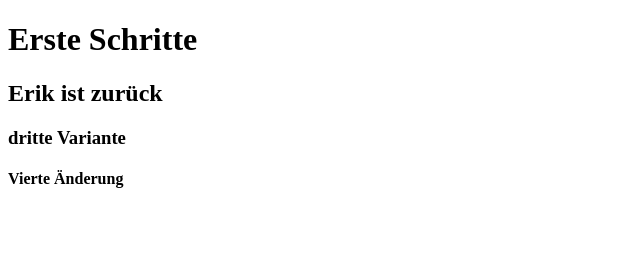
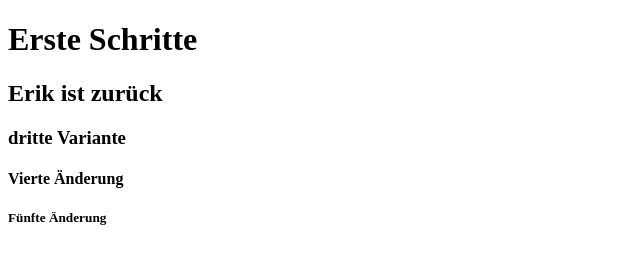
Before and after one commit to Katrin1709/gr1, a plain HTML site: page index.html in a window 1280 px wide. Shown: the full height of the page, 0-640 px from the left. Drawn offline with Linux system fonts and the light colour scheme.

Commit message:
vierte Änderung

```diff
--- a/index.html
+++ b/index.html
@@ -11,6 +11,7 @@
   <h2>Erik ist zurück</h2>
   <h3>dritte Variante</h3>
   <h4>Vierte Änderung</h4>
+  <h5>Fünfte Änderung</h5>
 
 </body>
 </html>
```
